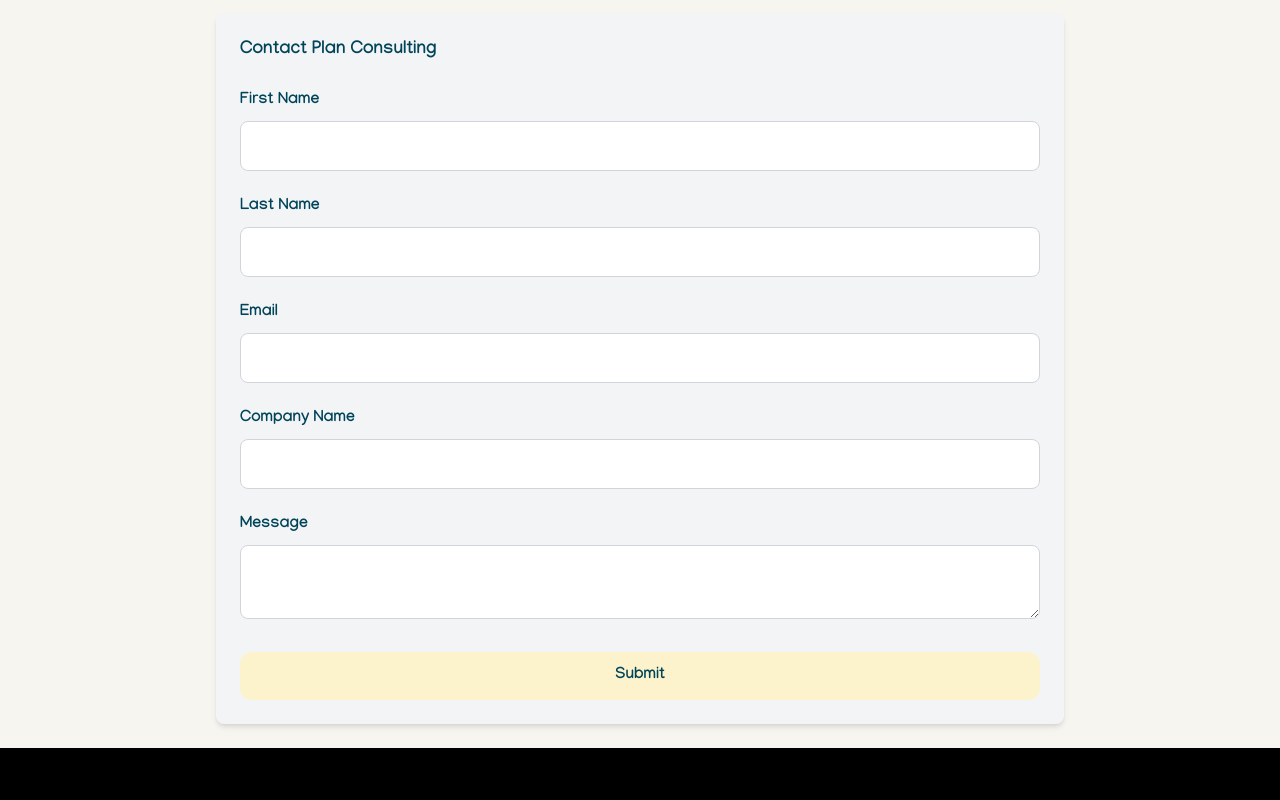
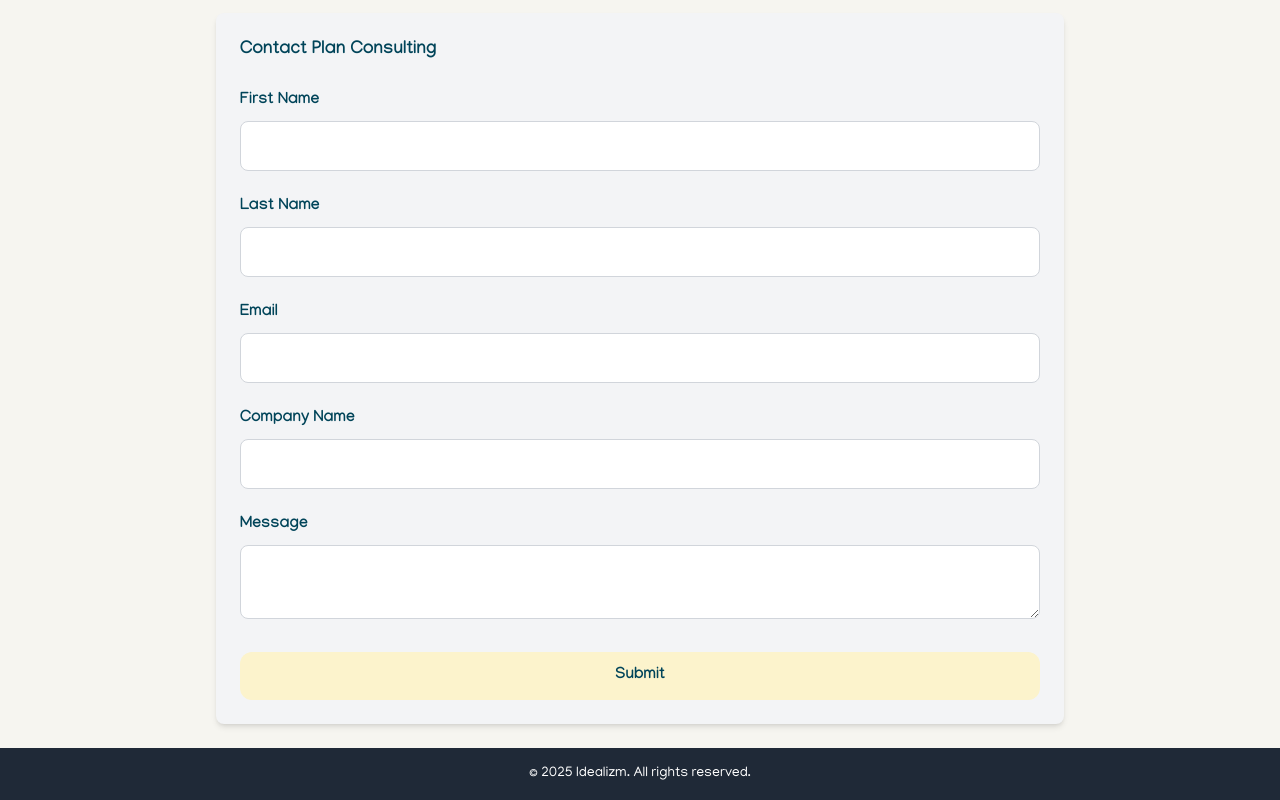
Before and after one commit to ataricco/idealizm-website, a Next.js app: page /contact in a window 1280 px wide. Shown: the part 531-1331 px from the top of the page. Before the commit the page ends 1279 px from the top, so only its background shows below. Built offline with nearby package versions, Linux system fonts and the light colour scheme.

Commit message:
added default footer, implemented landingPageContext so header wouldnt show up on homepage unintentionally

```diff
--- a/src/app/layout.tsx
+++ b/src/app/layout.tsx
@@ -1,5 +1,7 @@
 import type { Metadata } from "next";
 import StickyNavbar from "@/components/stickyNavbar";
+import Footer from "@/components/footer";
+import { LandingPageProvider } from "@/contexts/LandingPageContext";
 import "./globals.css";
 
 export const metadata: Metadata = {
@@ -13,10 +15,13 @@
   children: React.ReactNode;
 }>) {
   return (
-    <html lang='en' suppressHydrationWarning>
+    <html lang="en" suppressHydrationWarning>
       <body suppressHydrationWarning className={`antialiased`}>
-        <StickyNavbar />
-        {children}
+        <LandingPageProvider>
+          <StickyNavbar />
+          {children}
+          <Footer />
+        </LandingPageProvider>
       </body>
     </html>
   );
--- a/src/app/page.tsx
+++ b/src/app/page.tsx
@@ -1,15 +1,18 @@
 "use client";
 import React from "react";
 import { useState, useEffect } from "react";
+import { useLandingPageFinal } from "@/contexts/LandingPageContext";
 import PillButton from "@/components/pillButton";
 
-import AOS from 'aos'
-import 'aos/dist/aos.css'
+import AOS from "aos";
+import "aos/dist/aos.css";
 
 export default function Home() {
   const [zoom, setZoom] = useState(200);
   const [translateX, setTranslateX] = useState(75);
-  const [final, setFinal] = useState(false);
+
+  //useLandingPageFinal is a custom hook that returns the context, as a final bool and the setter
+  const { final, setFinal } = useLandingPageFinal();
 
   const handleWheel = (event: WheelEvent) => {
     // Sets the zoom level to be between 100% and 200% depending on the scroll direction
@@ -27,7 +30,7 @@
       setFinal(false);
     }
 
-    if (typeof window !== 'undefined') {
+    if (typeof window !== "undefined") {
       AOS.init({ duration: 800, once: true });
     }
 
@@ -81,26 +84,41 @@
           // className="w-96 h-96 object-cover border-4 border-slate-500 rounded-full"
         />
         <div className="text-gray-700 text-lg leading-relaxed max-w-3xl space-y-4">
-          <p className="font-extrabold text-2xl">When you viewed the image above, what did you see?</p>
-          <p>My name is <span className="font-bold">Liz Myska</span>.  Until 2008, my response to the
-          question "What do you see in this photo" would have been "I see a streetscape; there is a crosswalk
-          and a pedestrian."  This is what caught my eye. I would not necessarily have commented further.</p>
-          <p>On further examination of the image, I might have volunteered that the
-          pedestrian was a blind person who was at risk of a collision with a motor vehicle.</p>
-          <p>I, Liz Myska, am the pedestrian depicted in this photo. In 2008, I was decreed
-          to be legally blind. Horses were switched midstride. I moved from being sighted
-          to being a VIP - Visually Impaired Person. I immediately became a non-driver. No
-          longer was I viewing the world from behind the wheel. My visual perception and
-          my relationship with it changed.</p>
-          <p>Visual perception involves taking in, interpreting, and synthesizing visual
-          information about the environment and the beings that inhabit it.  I began analyzing
-          spaces, places, objects, and creatures from a different vantage point and a different
-          perspective once I became a VIP. It is that vantage point and that perspective you
-          gain and benefit from consulting and allying with me.</p>
+          <p className="font-extrabold text-2xl">
+            When you viewed the image above, what did you see?
+          </p>
+          <p>
+            My name is <span className="font-bold">Liz Myska</span>. Until 2008,
+            my response to the question "What do you see in this photo" would
+            have been "I see a streetscape; there is a crosswalk and a
+            pedestrian." This is what caught my eye. I would not necessarily
+            have commented further.
+          </p>
+          <p>
+            On further examination of the image, I might have volunteered that
+            the pedestrian was a blind person who was at risk of a collision
+            with a motor vehicle.
+          </p>
+          <p>
+            I, Liz Myska, am the pedestrian depicted in this photo. In 2008, I
+            was decreed to be legally blind. Horses were switched midstride. I
+            moved from being sighted to being a VIP - Visually Impaired Person.
+            I immediately became a non-driver. No longer was I viewing the world
+            from behind the wheel. My visual perception and my relationship with
+            it changed.
+          </p>
+          <p>
+            Visual perception involves taking in, interpreting, and synthesizing
+            visual information about the environment and the beings that inhabit
+            it. I began analyzing spaces, places, objects, and creatures from a
+            different vantage point and a different perspective once I became a
+            VIP. It is that vantage point and that perspective you gain and
+            benefit from consulting and allying with me.
+          </p>
         </div>
       </div>
     </div>
-  )
+  );
 
   const panelContent = (
     <div>
@@ -111,8 +129,9 @@
             Street Smarts - What you don't see
           </h2>
           <p className="text-[#004459] text-lg leading-relaxed max-w-md mx-auto lg:mx-0">
-          We provide interactive workshops for sighted individuals to better understand
-          the experiences of visually impaired people, fostering a more inclusive community.
+            We provide interactive workshops for sighted individuals to better
+            understand the experiences of visually impaired people, fostering a
+            more inclusive community.
           </p>
           <button className="mt-6 px-6 py-3 rounded-full bg-[#f6b846] text-white font-semibold shadow hover:bg-[#f4a931] transition">
             Learn More
@@ -135,17 +154,17 @@
           <img
             src="HuntingtonAveTraining.JPG"
             alt=""
-        className="max-w-full shadow-lg"   /*rounded-lg*/
+            className="max-w-full shadow-lg" /*rounded-lg*/
           />
         </div>
         {/* Right Text Section */}
-        <div className="lg:w-1/2 text-center lg:text-left mb-10 lg:mb-0 px-6 py-12 lg:px-24 order-1 lg:order-2" >
+        <div className="lg:w-1/2 text-center lg:text-left mb-10 lg:mb-0 px-6 py-12 lg:px-24 order-1 lg:order-2">
           <h2 className="text-4xl font-bold text-[#004459] mb-4">
             Consultation - Senses & Sensitivity
           </h2>
           <p className="text-[#004459] text-lg leading-relaxed max-w-md mx-auto lg:mx-0">
-          Liz will inform and educate you, your agency, your organization, and supply you
-          with her unique analysis.
+            Liz will inform and educate you, your agency, your organization, and
+            supply you with her unique analysis.
           </p>
           <button className="mt-6 px-6 py-3 rounded-full bg-[#f6b846] text-white font-semibold shadow hover:bg-[#f4a931] transition">
             Learn More
@@ -160,7 +179,8 @@
             Community Building - Interactive
           </h2>
           <p className="text-[#004459] text-lg leading-relaxed max-w-md mx-auto lg:mx-0">
-            Explore the many initiatives, including WalkFit, White Cane Day, and TalkFit.
+            Explore the many initiatives, including WalkFit, White Cane Day, and
+            TalkFit.
           </p>
           <button className="mt-6 px-6 py-3 rounded-full bg-[#f6b846] text-white font-semibold shadow hover:bg-[#f4a931] transition">
             Learn More
@@ -172,7 +192,7 @@
           <img
             src="BusinessImprovementDistrictGroup.jpg"
             alt="Business Improvement District Group"
-            className="max-w-full shadow-lg"   /*rounded-lg*/
+            className="max-w-full shadow-lg" /*rounded-lg*/
           />
         </div>
       </section>
@@ -257,7 +277,7 @@
           transition: "opacity 0.5s ease-in-out",
         }}
       >
-        <div className = "z-10 absolute top-32 left-10 text-6xl text-foreground text-white space-y-6 bg-slate-900 bg-opacity-60 rounded-lg p-5">
+        <div className="z-10 absolute top-32 left-10 text-6xl text-foreground text-white space-y-6 bg-slate-900 bg-opacity-60 rounded-lg p-5">
           <h1>See the bigger picture</h1>
         </div>
       </div>
--- /dev/null
+++ b/src/components/footer.tsx
@@ -0,0 +1,19 @@
+"use client";
+import React from "react";
+import { useLandingPageFinal } from "@/contexts/LandingPageContext";
+
+export default function Footer() {
+  const { final } = useLandingPageFinal();
+
+  return (
+    final && (
+      <footer className="bg-gray-800 text-white py-4">
+        <div className="container mx-auto text-center">
+          <p className="text-sm">
+            &copy; {new Date().getFullYear()} Idealizm. All rights reserved.
+          </p>
+        </div>
+      </footer>
+    )
+  );
+}
--- /dev/null
+++ b/src/contexts/LandingPageContext.tsx
@@ -0,0 +1,46 @@
+"use client";
+import React, { createContext, useContext, useState, useEffect } from "react";
+import { usePathname } from "next/navigation";
+
+type LandingPageContextType = {
+  final: boolean;
+  setFinal: (value: boolean) => void;
+};
+
+// Create the context for the landing page state
+const LandingPageContext = createContext<LandingPageContextType | undefined>(
+  undefined
+);
+
+//custom hook that returns the context, os a final bool and the setter
+export const useLandingPageFinal = () => {
+  const context = useContext(LandingPageContext);
+  if (!context) {
+    throw new Error("useLandingPage must be used within a LandingPageProvider");
+  }
+  return context;
+};
+
+//provider component that wraps the app and provides the context
+export const LandingPageProvider = ({
+  children,
+}: {
+  children: React.ReactNode;
+}) => {
+  const [final, setFinal] = useState(false);
+  const pathname = usePathname();
+  useEffect(() => {
+    // Show footer on all non-home pages, reset on home page
+    if (pathname !== "/") {
+      setFinal(true);
+    } else {
+      setFinal(false);
+    }
+  }, [pathname]);
+
+  return (
+    <LandingPageContext.Provider value={{ final, setFinal }}>
+      {children}
+    </LandingPageContext.Provider>
+  );
+};
```
Also changed, not shown: src/components/stickyNavbar.tsx (line endings or trailing spaces). Lines whose indentation alone changed are shown as unchanged.
